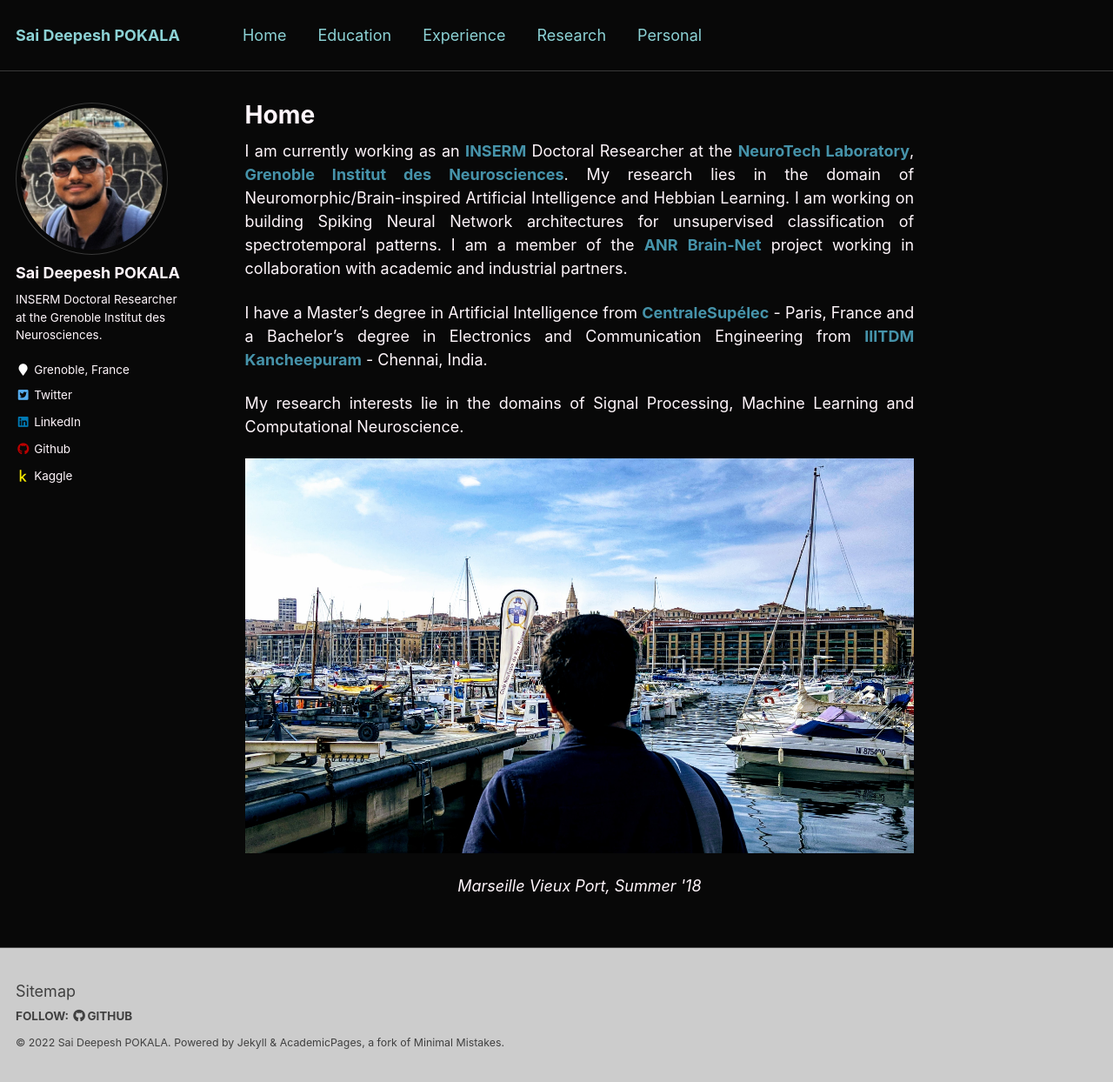
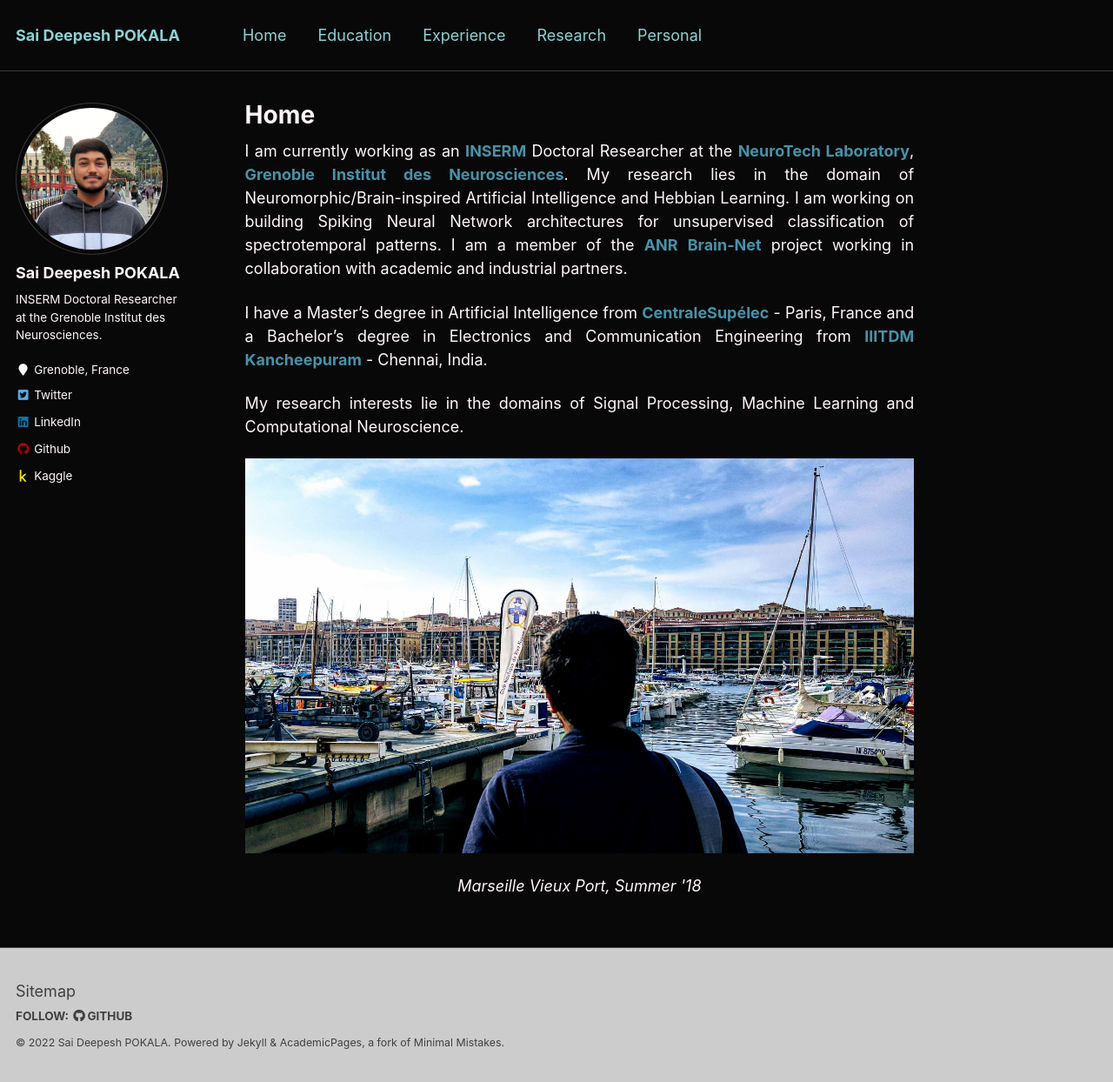
Before and after one commit to saideepesh/saideepesh.github.io, a Jekyll site: the page built from _pages/about.md, in a window 1280 px wide and 1244 px high. Shown: the whole window at 87% size. Built offline with Jekyll 4.4.1, drawn with Linux system fonts in a browser that asks for light colours.

Commit message:
Update _config.yml

```diff
--- a/_config.yml
+++ b/_config.yml
@@ -85,7 +85,7 @@ analytics:
 # Site Author
 author:
   name             : "Sai Deepesh POKALA"
-  avatar           : "Koln Deepesh.jpeg"
+  avatar           : "Barcelona.jpeg"
   bio              : "INSERM Doctoral Researcher at the Grenoble Institut des Neurosciences."
   location         : "Grenoble, France"
   employer         :
```
